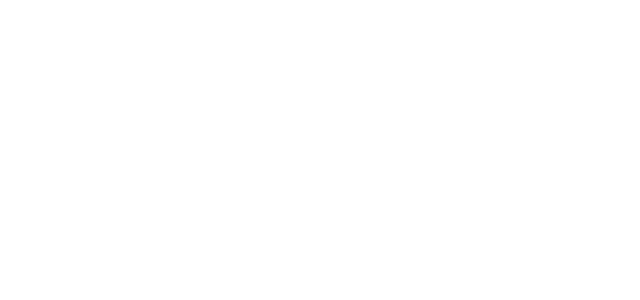
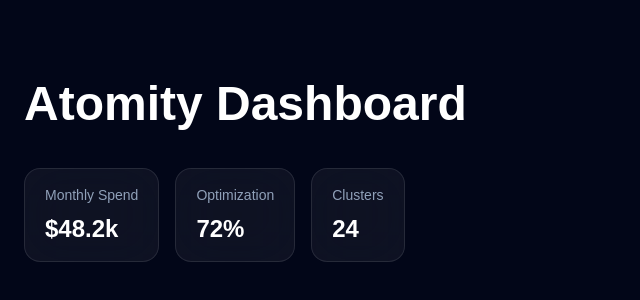
Before and after one commit to satyavardhankoyalkar/atomity-dashboard, a Next.js app: page / in a window 1280 px wide. Shown: the top 300 px of the page, without its empty margins (0-640 px from the left). Built offline with nearby package versions, Linux system fonts and the light colour scheme.

Commit message:
Create reusable metric card component

```diff
--- a/src/app/page.tsx
+++ b/src/app/page.tsx
@@ -1,5 +1,34 @@
-import HeroSection from '@/components/HeroSection';
-export default function Home() {
+import MetricCard from "@/components/MetricCard";
 
-<HeroSection />;
+export default function HeroSection() {
+  return (
+    <section className="min-h-screen bg-slate-950 text-white">
+      <div className="mx-auto max-w-7xl px-6 py-20">
+
+        <h1 className="text-5xl font-bold">
+          Atomity Dashboard
+        </h1>
+
+        <div className="mt-10 flex flex-wrap gap-4">
+
+          <MetricCard
+            label="Monthly Spend"
+            value="$48.2k"
+          />
+
+          <MetricCard
+            label="Optimization"
+            value="72%"
+          />
+
+          <MetricCard
+            label="Clusters"
+            value="24"
+          />
+
+        </div>
+
+      </div>
+    </section>
+  );
 }
--- a/src/components/MetricCard.tsx
+++ b/src/components/MetricCard.tsx
@@ -0,0 +1,21 @@
+type MetricCardProps = {
+  label: string;
+  value: string;
+};
+
+export default function MetricCard({
+  label,
+  value,
+}: MetricCardProps) {
+  return (
+    <div className="rounded-2xl border border-white/10 bg-white/5 px-5 py-4 backdrop-blur-xl">
+      <p className="text-sm text-slate-400">
+        {label}
+      </p>
+
+      <h3 className="mt-2 text-2xl font-semibold text-white">
+        {value}
+      </h3>
+    </div>
+  );
+}
```
